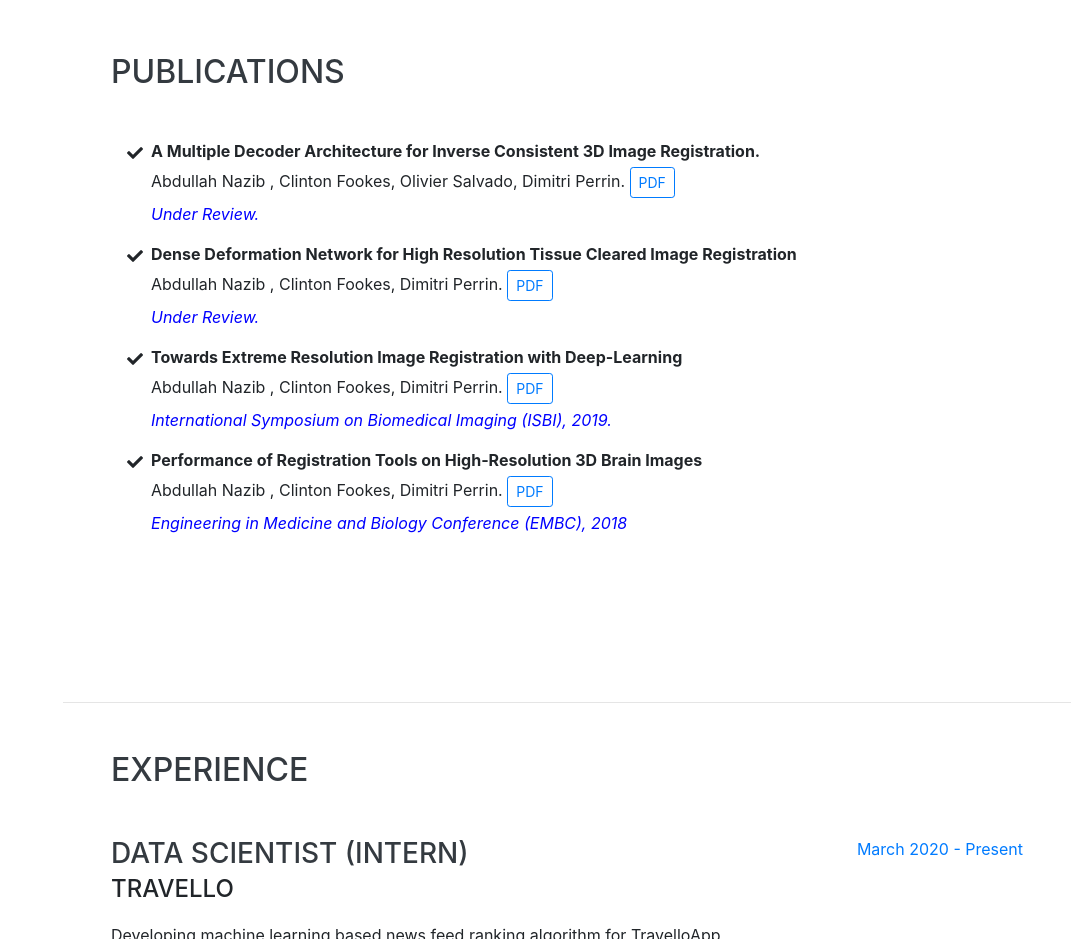
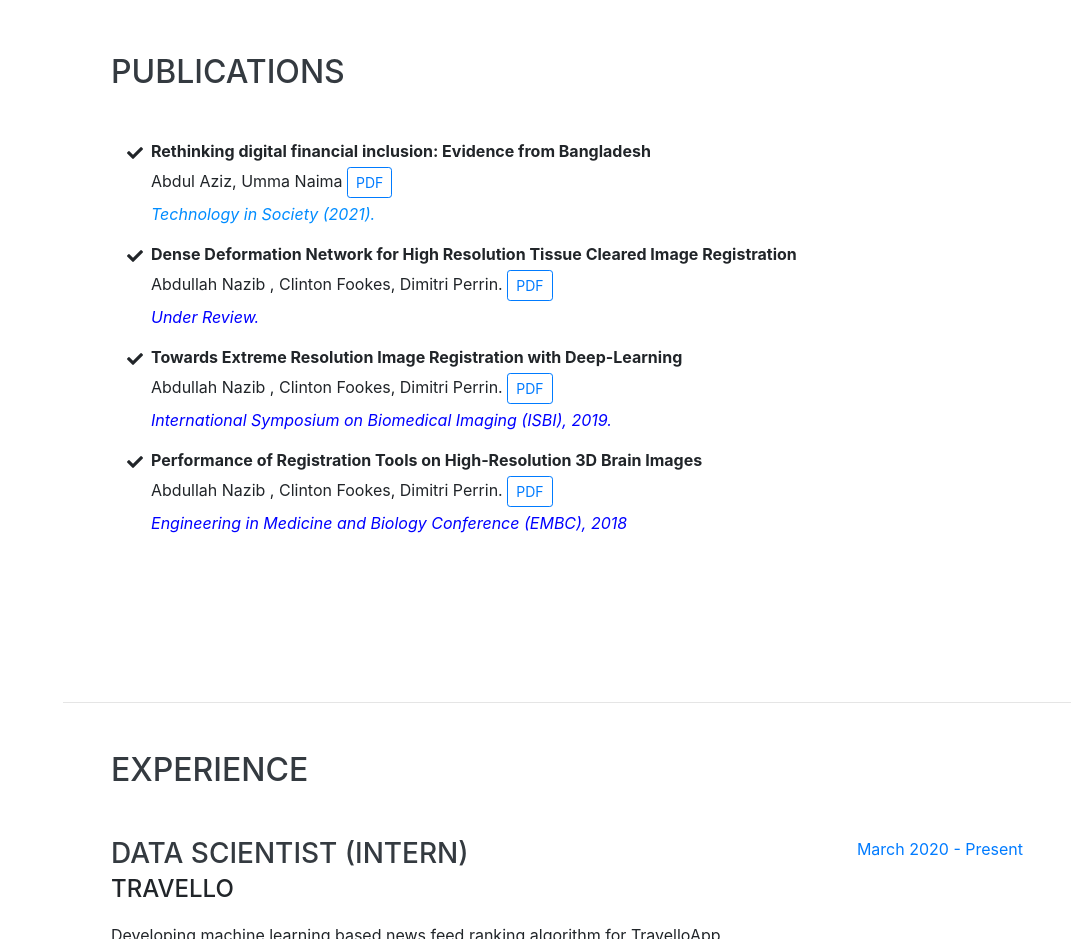
Before and after one commit to azizmonir/azizmonir.github.io, a website with bundled scripts: page index.html in a window 1280 px wide. Shown: the part 1700-2639 px from the top of the page, without its empty margins (209-1280 px from the left). Built offline with nearby package versions, Linux system fonts and the light colour scheme; a web font is replaced by a local one.

Commit message:
publications

```diff
--- a/index.html
+++ b/index.html
@@ -149,12 +149,11 @@
             <ul class="fa-ul mb-0">
               <li>
                 <i class="fa-li fa fa-check"></i>
-                 <p><b>A Multiple Decoder Architecture for Inverse
-                Consistent 3D Image Registration.</b>
-                <br>Abdullah Nazib , Clinton Fookes, Olivier Salvado, Dimitri Perrin.
-                <a class="btn btn-outline-primary my-1 mr-1 btn-sm" href="https://arxiv.org/abs/2002.06468" target="_blank" rel="noopener">
+                 <p><b>Rethinking digital financial inclusion: Evidence from Bangladesh</b>
+                <br>Abdul Aziz, Umma Naima
+                <a class="btn btn-outline-primary my-1 mr-1 btn-sm" href="https://doi.org/10.1016/j.techsoc.2020.101509" target="_blank" rel="noopener">
                   PDF</a>
-                  <br><i style="color:blue">Under Review.</i>
+                  <br><i style="color:rgb(0, 140, 255)">Technology in Society (2021).</i>
                 </p>
               </li>
               <li>
```
